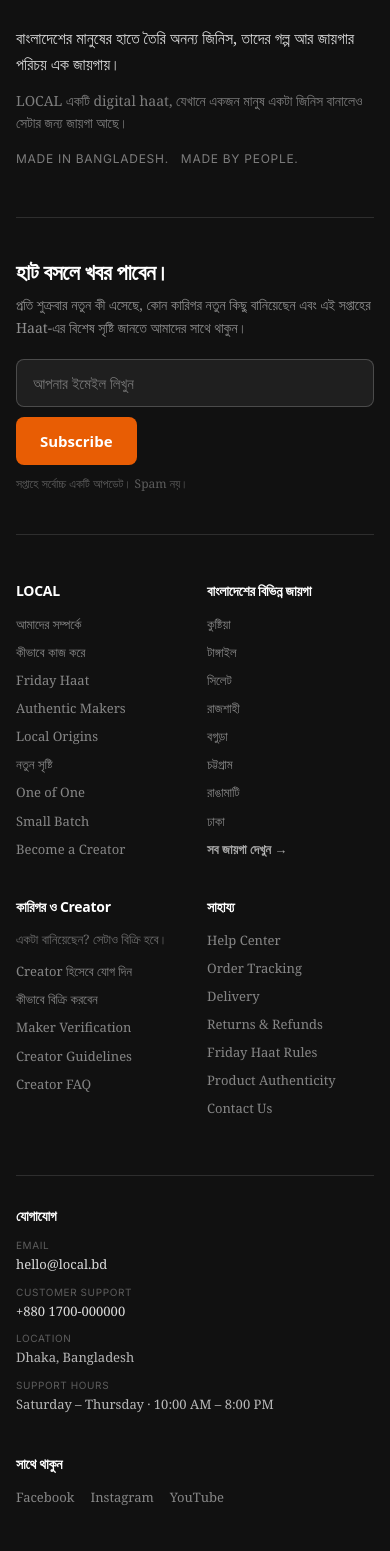
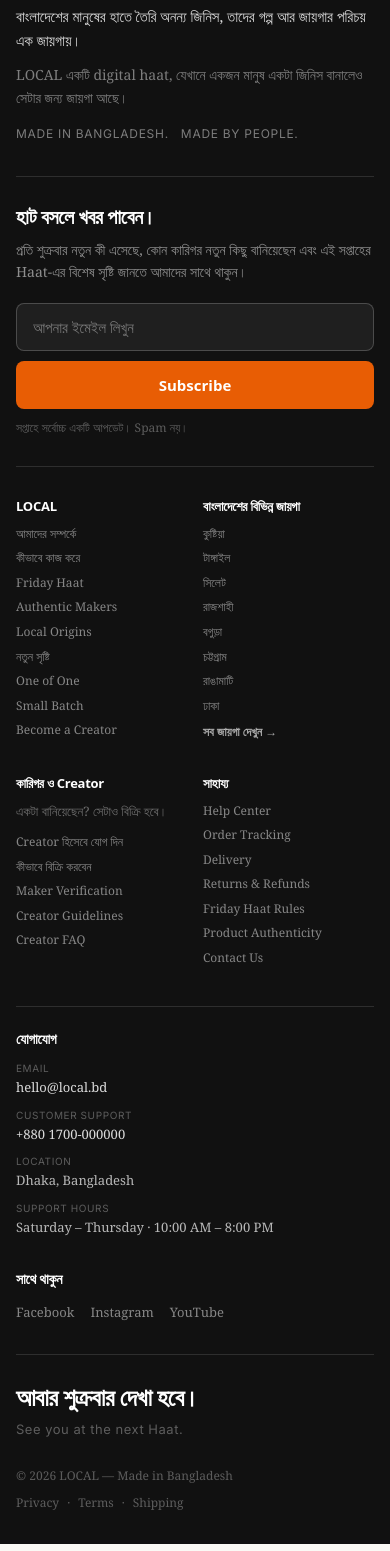
Before and after one commit to mansurbb02/banglar-haat, a React (Vite) app: page /cart in a window 390 px wide. Shown: the part 446-1997 px from the top of the page. Built offline with nearby package versions, Linux system fonts and the light colour scheme; a web font is replaced by a local one.

Commit message:
fix: mobile responsive hardening — product detail, footer, cards, no overflow

```diff
--- a/src/styles-footer-pd.css
+++ b/src/styles-footer-pd.css
@@ -471,3 +471,191 @@
   .pd-page { padding-bottom: 88px; }
   .sticky-cta { display: none !important; }
 }
+
+/* MOBILE RESPONSIVE HARDENING */
+@media (max-width: 767px) {
+  .container {
+    padding-left: 16px !important;
+    padding-right: 16px !important;
+  }
+  html, body {
+    overflow-x: hidden;
+    max-width: 100vw;
+  }
+  img, video, iframe {
+    max-width: 100%;
+    height: auto;
+  }
+
+  .pd-hero {
+    aspect-ratio: 1 / 1;
+    max-height: 55vh;
+  }
+  .pd-layout {
+    grid-template-columns: 1fr !important;
+    gap: 0 !important;
+    padding-top: 16px !important;
+    padding-bottom: 24px !important;
+  }
+  .pd-right { display: none !important; }
+  .pd-buy-mobile {
+    display: block !important;
+    margin-bottom: 24px;
+  }
+
+  .pd-buy-card {
+    padding: 16px !important;
+  }
+  .pd-buy-title {
+    font-size: 18px !important;
+    line-height: 1.3;
+  }
+  .pd-buy-price .price-haat,
+  .pd-buy-price .price-current {
+    font-size: 24px !important;
+  }
+  .pd-buy-badges { gap: 4px; }
+  .pd-buy-badges .badge {
+    font-size: 9px;
+    padding: 3px 6px;
+  }
+  .pd-buy-actions .btn {
+    height: 48px;
+    font-size: 15px;
+  }
+  .pd-buy-haat {
+    flex-wrap: wrap;
+    gap: 6px;
+  }
+
+  .pd-section {
+    margin-bottom: 28px;
+    padding-bottom: 20px;
+  }
+  .pd-section-title { font-size: 18px; }
+  .pd-facts {
+    grid-template-columns: 1fr 1fr;
+    gap: 10px 12px;
+    font-size: 13px;
+  }
+  .pd-passport {
+    grid-template-columns: 1fr 1fr;
+    gap: 10px 12px;
+    padding: 12px;
+    font-size: 13px;
+  }
+  .pd-auth { grid-template-columns: 1fr; }
+  .pd-maker { gap: 12px; }
+  .pd-maker-avatar {
+    width: 52px;
+    height: 52px;
+    font-size: 18px;
+  }
+
+  .process-video {
+    max-width: 100% !important;
+    width: 100% !important;
+    aspect-ratio: 3 / 4;
+  }
+
+  .pd-mobile-cta {
+    display: flex !important;
+    gap: 8px;
+    padding: 10px 16px;
+    padding-bottom: max(10px, env(safe-area-inset-bottom));
+  }
+  .pd-mobile-cta .btn {
+    height: 44px;
+    min-width: 72px;
+    padding: 0 14px;
+    font-size: 14px;
+  }
+  .pd-mobile-cta-price { font-size: 17px; }
+  .pd-page { padding-bottom: 96px !important; }
+
+  .site-footer { padding: 48px 0 32px; }
+  .footer-brand { margin-bottom: 32px; }
+  .footer-logo { font-size: 28px; }
+  .footer-brand-lead { font-size: 15px; }
+  .footer-newsletter {
+    padding: 28px 0;
+    margin-bottom: 32px;
+  }
+  .footer-newsletter-title { font-size: 20px; }
+  .footer-newsletter-form {
+    flex-direction: column;
+    max-width: 100% !important;
+  }
+  .footer-newsletter-form input {
+    flex: 1 1 auto;
+    width: 100%;
+  }
+  .footer-newsletter-form .btn { width: 100%; }
+  .footer-grid {
+    grid-template-columns: 1fr 1fr;
+    gap: 28px 16px;
+    margin-bottom: 32px;
+  }
+  .footer-col h4 {
+    font-size: 13px;
+    margin-bottom: 10px;
+  }
+  .footer-col a {
+    font-size: 12px;
+    margin-bottom: 6px;
+  }
+  .footer-contact-row {
+    grid-template-columns: 1fr !important;
+    gap: 24px;
+    margin-bottom: 32px;
+    padding-top: 24px;
+  }
+  .footer-close { padding-top: 28px; }
+  .footer-close-title { font-size: 24px; }
+  .footer-legal {
+    flex-direction: column;
+    gap: 8px;
+  }
+
+  .grid-products {
+    grid-template-columns: 1fr 1fr !important;
+    gap: 12px !important;
+    row-gap: 12px !important;
+    column-gap: 12px !important;
+  }
+  .pcard-body--fixed {
+    padding: 10px 10px 12px;
+    min-height: 110px;
+  }
+  .pcard-title { font-size: 13px; }
+
+  .stall-scroll {
+    gap: 12px !important;
+    padding: 8px 16px 20px !important;
+  }
+  .section { padding: 32px 0 !important; }
+  .origin-grid { gap: 10px; }
+}
+
+@media (max-width: 380px) {
+  .pd-buy-badges .badge {
+    font-size: 8px;
+    padding: 2px 5px;
+  }
+  .pd-buy-title { font-size: 16px !important; }
+  .footer-grid {
+    grid-template-columns: 1fr;
+    gap: 24px;
+  }
+  .grid-products {
+    gap: 10px !important;
+    row-gap: 10px !important;
+    column-gap: 10px !important;
+  }
+  .pd-facts { grid-template-columns: 1fr; }
+}
+
+@media (max-width: 767px) {
+  .btn { min-height: 44px; }
+  a, button { -webkit-tap-highlight-color: transparent; }
+}
```
